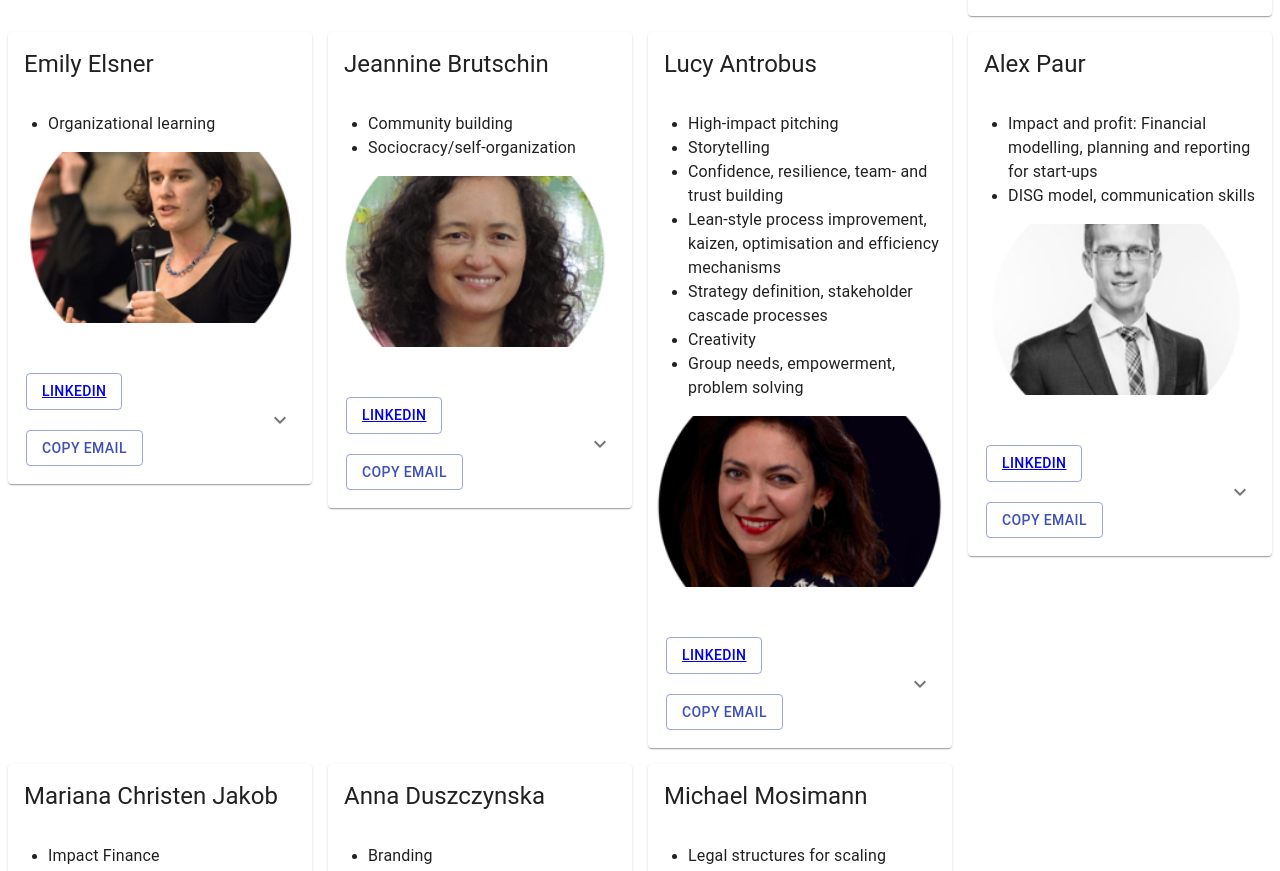
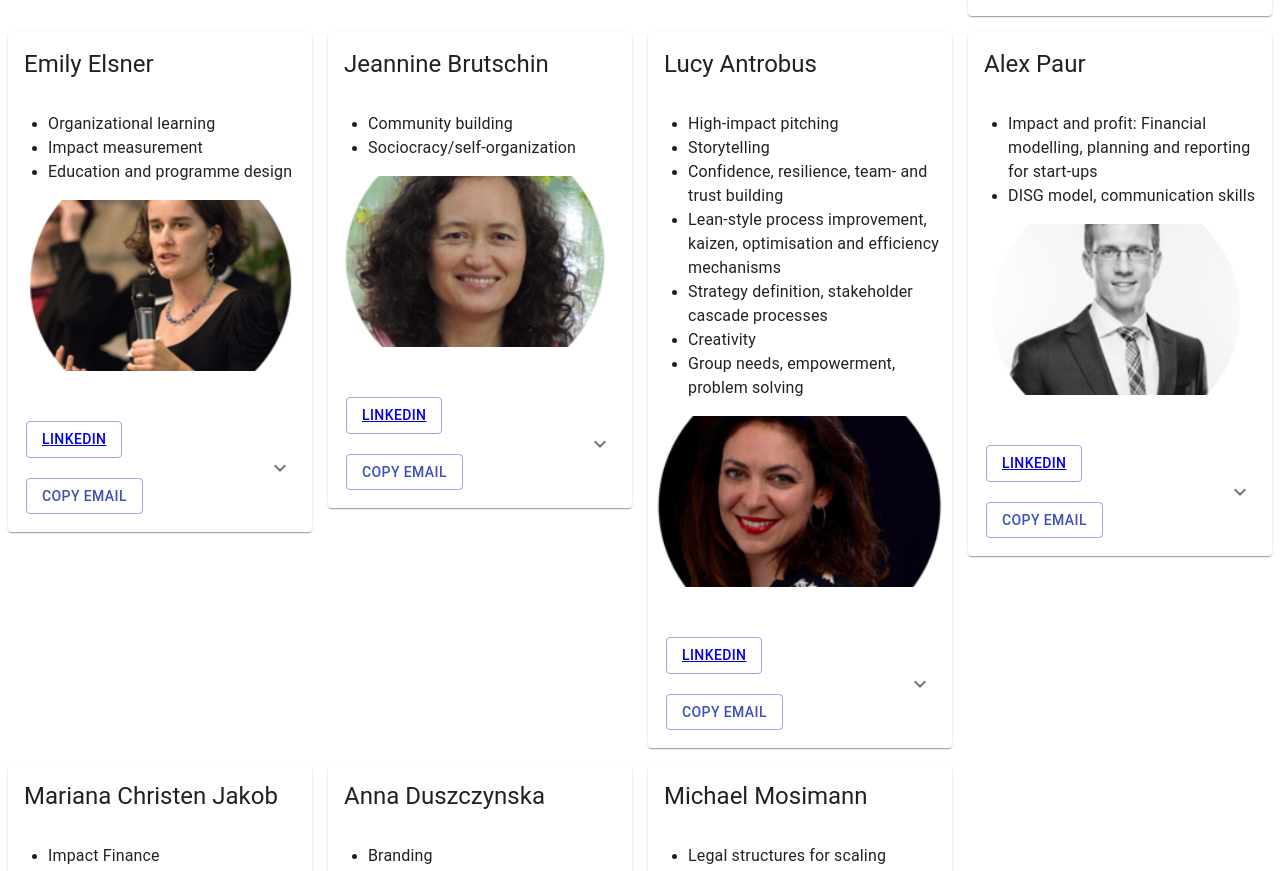
Before and after one commit to jpacastan/sia-coaches, a Gatsby app: page / in a window 1280 px wide. Shown: the part 2400-3271 px from the top of the page. Built offline with nearby package versions, Linux system fonts and the light colour scheme.

Commit message:
Added two skills to a profile

```diff
--- a/src/pages/index.js
+++ b/src/pages/index.js
@@ -293,6 +293,8 @@ const profiles = [
         fewpoints:
             <ul>
                 <li><Typography>Organizational learning</Typography></li>
+                <li><Typography>Impact measurement</Typography></li>
+                <li><Typography>Education and programme design</Typography></li>
             </ul>,
         longdescription: "No further details"
     },
```
